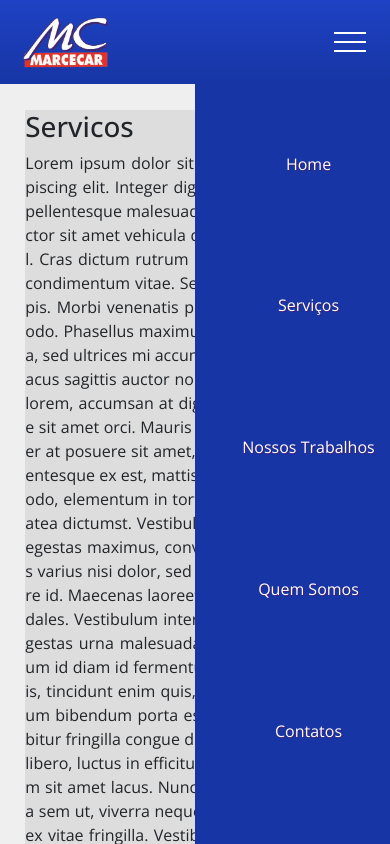
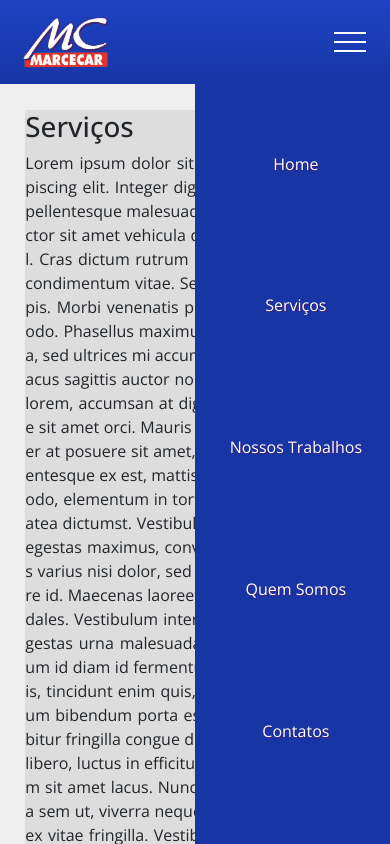
Before and after one commit to HiroVasconcelos/marcecar-app, a React (Create React App) app: page /servicos in a window 390 px wide. Shown: the top 844 px of the page. Built offline with nearby package versions, Linux system fonts and the light colour scheme.

Commit message:
larng change and navbar small fix and

```diff
--- a/public/index.html
+++ b/public/index.html
@@ -1,5 +1,5 @@
 <!DOCTYPE html>
-<html lang="en">
+<html lang="pt-br">
   <head>
     <meta charset="utf-8" />
     <link rel="icon" href="%PUBLIC_URL%/favicon.ico" />
--- a/src/components/layout/Navbar.module.css
+++ b/src/components/layout/Navbar.module.css
@@ -76,6 +76,7 @@ img {
     .list li {
         margin-right: 0;
         margin-bottom: 6vh;
+        margin-right: 3vh;
     }
     .list li a:hover {
         color: #ffff;
--- a/src/components/pages/Servicos.js
+++ b/src/components/pages/Servicos.js
@@ -3,7 +3,7 @@ import style from './Servicos.module.css'
 function Servicos() {
     return(
         <div className={style.contentStyle}>
-            <h1 className={style.tittle}>Servicos</h1>
+            <h1 className={style.tittle}>Serviços</h1>
             <div className={style.text}>
                 Lorem ipsum dolor sit amet, consectetur adipiscing elit. Integer dignissim ligula non risus pellentesque malesuada. Nam tellus nulla, auctor sit amet vehicula quis, laoreet finibus nisl. Cras dictum rutrum lorem, a rutrum turpis condimentum vitae. Sed eget consectetur turpis. Morbi venenatis placerat nunc eu commodo. Phasellus maximus lacus vel nunc viverra, sed ultrices mi accumsan. Donec vel est et lacus sagittis auctor non ac dolor. Morbi nulla lorem, accumsan at dignissim id, pellentesque sit amet orci. Mauris turpis nulla, ullamcorper at posuere sit amet, auctor quis dolor. Pellentesque ex est, mattis quis commodo commodo, elementum in tortor. In hac habitasse platea dictumst. Vestibulum nisl nisi, congue at egestas maximus, convallis et metus. Vivamus varius nisi dolor, sed fermentum ligula ornare id.
 
```
